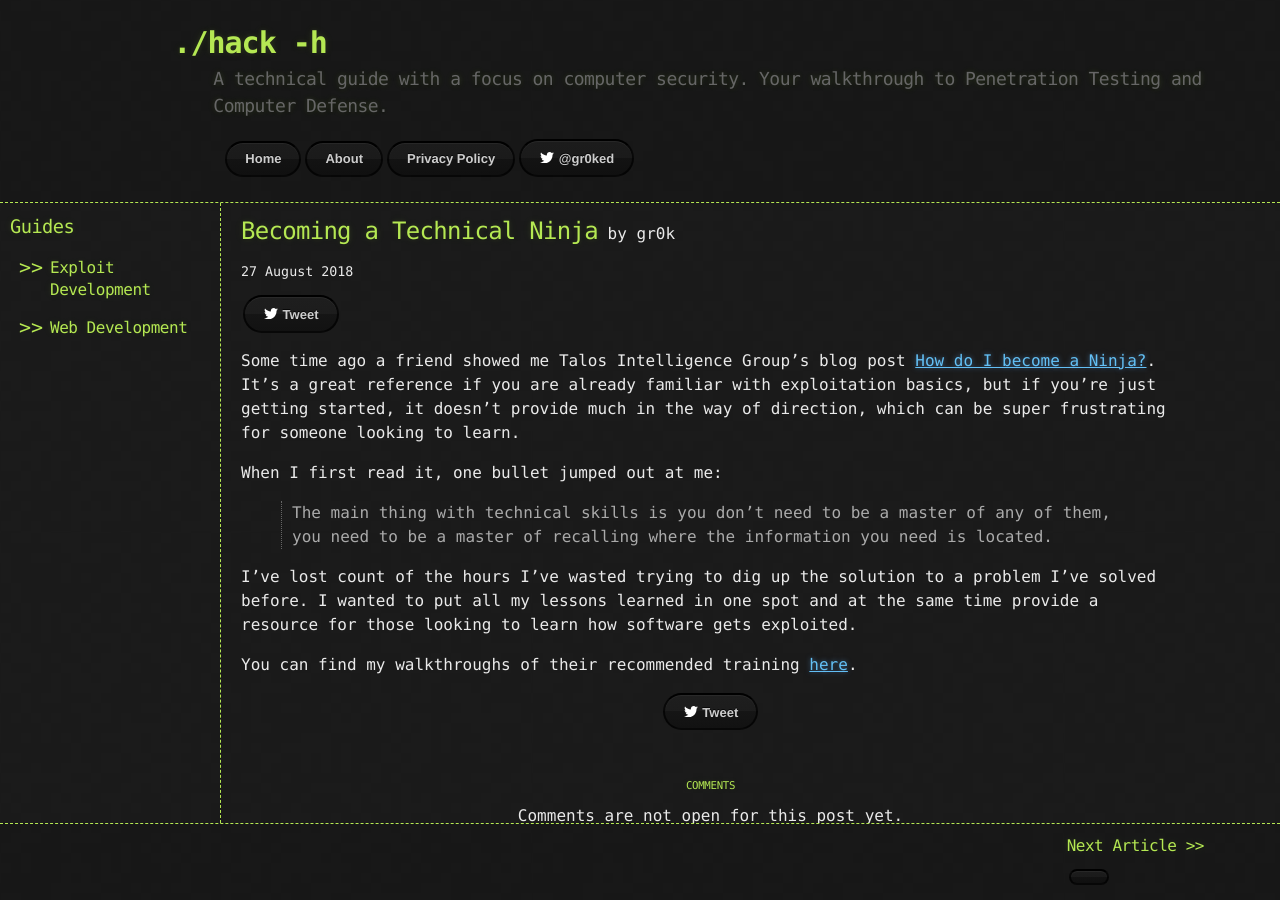
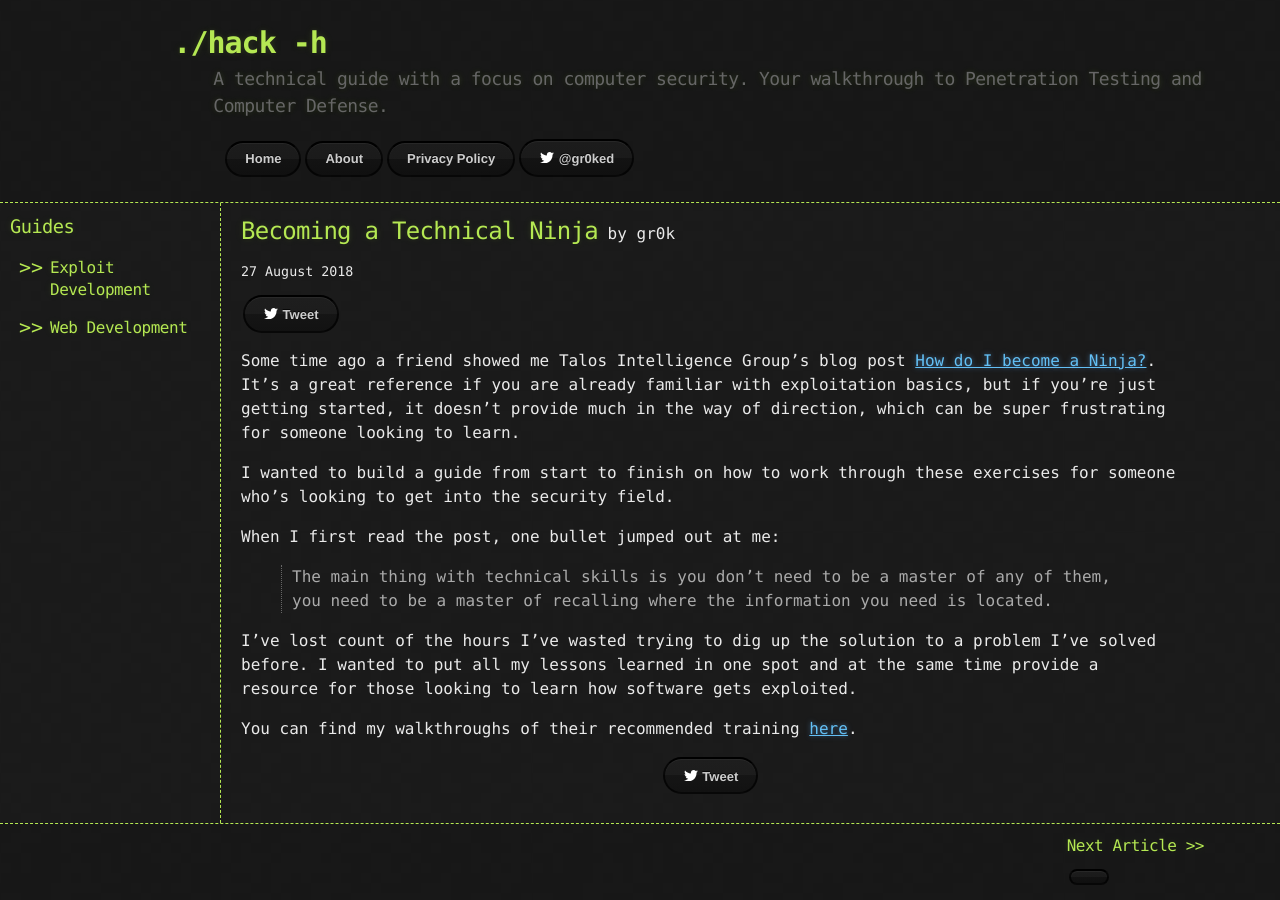
Before and after one commit to 6r0k3d/6r0k3d.github.io, a Jekyll site: the page built from _posts/2018-08-27-becoming_ninja.md, in a window 1280 px wide. Built offline with Jekyll 4.4.1, drawn with Linux system fonts in a browser that asks for light colours; nearby versions of some CDN libraries; comment, search, counter and statistics services are not loaded.

Commit message:
Post edits

```diff
--- a/_posts/2018-08-27-becoming_ninja.md
+++ b/_posts/2018-08-27-becoming_ninja.md
@@ -8,8 +8,12 @@ date: 27 Aug 2018
 
 Some time ago a friend showed me Talos Intelligence Group's blog post [How do I become a Ninja?](https://blog.talosintelligence.com/2009/07/how-do-i-become-ninja.html). It's a great reference if you are already familiar with exploitation basics, but if you're just getting started, it doesn't provide much in the way of direction, which can be super frustrating for someone looking to learn.
 
+I wanted to build a guide from start to finish on how to work through these exercises for someone who's looking to get into the security field.
 
-When I first read it, one bullet jumped out at me:
+<!--more-->
+
+
+When I first read the post, one bullet jumped out at me:
 
 > The main thing with technical skills is you don't need to be a master of any of them, you need to be a master of recalling where the information you need is located.
 
```
